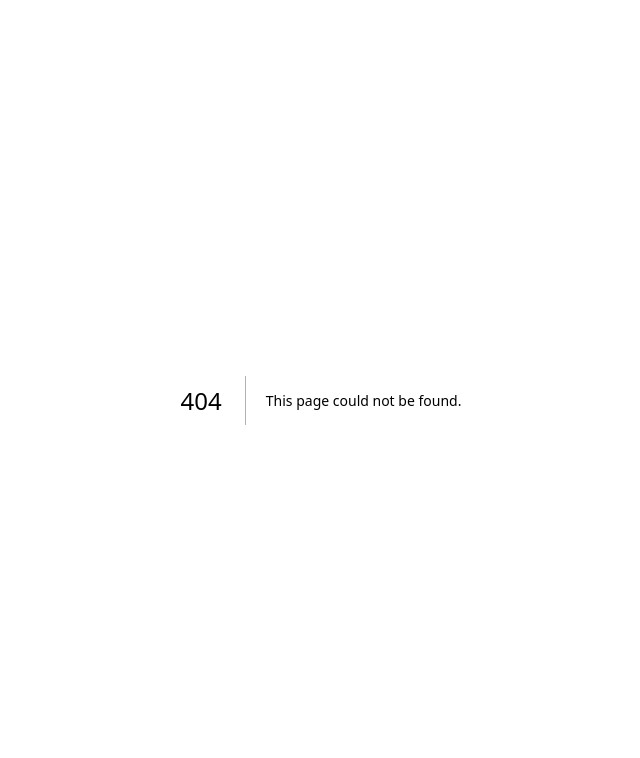
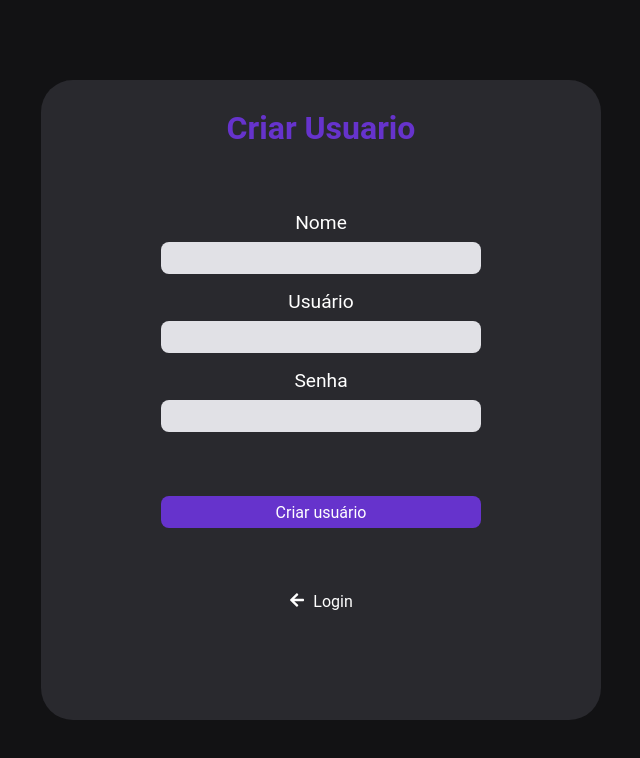
Before and after one commit to matthcarter777/todo-lis-app, a Next.js app: page /register-user in a window 1280 px wide. Before the commit this address had no page. Shown: the top 758 px of the page, without its empty margins (319-959 px from the left). Built offline with nearby package versions, Linux system fonts and the light colour scheme.

Commit message:
feature: create user viewer

```diff
--- a/package.json
+++ b/package.json
@@ -9,9 +9,12 @@
     "lint": "next lint"
   },
   "dependencies": {
+    "axios": "^1.5.1",
     "next": "13.5.5",
     "react": "^18",
     "react-dom": "^18",
+    "react-hook-form": "^7.47.0",
+    "react-hot-toast": "^2.4.1",
     "react-icons": "^4.11.0",
     "sass": "^1.69.3"
   },
--- a/src/app/login/page.tsx
+++ b/src/app/login/page.tsx
@@ -11,7 +11,7 @@ export default function Login() {
         <input type="password"></input>
         <button>Entrar</button>
 
-        <a href="">Criar Conta</a>
+        <a href="/register-user">Criar Conta</a>
       </div>
     </section>
   )
--- /dev/null
+++ b/src/app/register-user/page.tsx
@@ -0,0 +1,73 @@
+'use client'
+import Router from "next/router";
+import { createContext } from 'react';
+import { useForm, SubmitHandler } from "react-hook-form";
+import toast, { Toaster } from 'react-hot-toast';
+import { FaArrowLeft } from "react-icons/fa";
+
+import styles from './styles.module.scss';
+import { api } from '../services/apiClient';
+
+type UserData = {
+  name: string;
+  username: string;
+  password: string;
+}
+
+export default function RegisterUser() {
+  const Context = createContext({});
+
+  const {
+    register,
+    handleSubmit,
+    watch,
+    formState: {errors}
+  } = useForm<UserData>();
+
+  const onSubmit: SubmitHandler<UserData> = (data) => {
+    try {
+      ( async () => {
+        await api.post('/users', { data });
+      })()
+
+      toast('Usuario criado com sucesso!', {
+        icon: '👏',
+        style: {
+          borderRadius: '10px',
+          background: '#333',
+          color: '#fff',
+        }
+      })
+
+      Router.push('/login');
+
+    } catch (err) {
+      toast.error("Ocorreu um erro ao salvar registro.")
+    }
+  }
+
+  return (
+    <form className={styles.container} onSubmit={handleSubmit(onSubmit)}>
+        <div className={styles.loginContainer}>
+        <h2>Criar Usuario</h2>
+        <span>Nome</span>
+        <input id="name" {...register("name", { required: true})}></input>
+        <span>Usuário</span>
+        <input id="username" {...register("username", { required: true})}></input>
+        <span>Senha</span>
+        <input id="password" type="password" {...register("password", { required: true})}></input>
+        <button type="submit">Criar usuário</button>
+
+        <a href="/login">
+          <FaArrowLeft />
+          Login
+        </a>
+      </div>
+
+      <Toaster
+        position="top-right"
+        reverseOrder={false}
+      />
+    </form>
+  )
+}
--- /dev/null
+++ b/src/app/register-user/styles.module.scss
@@ -0,0 +1,75 @@
+.container {
+  width: 100vw;
+  height: 100vh;
+
+  display: flex;
+  align-items: center;
+  justify-content: center;
+
+  .loginContainer {
+    display: flex;
+
+    flex-direction: column;
+    align-items: center;
+    justify-content: center;
+
+    background: var(--gray-800);
+
+    width: 35rem;
+    height: 40rem;
+
+    border-radius: 2rem;
+
+    h2 {
+      color: #6633CC;
+      margin-top: -5rem;
+      margin-bottom: 3rem;
+      font-size: 2rem;
+    }
+
+    span {
+      margin-bottom: 0.5rem;
+      margin-top: 1rem;
+      font-size: 1.2rem;
+      color: var(--white);
+    }
+
+    input {
+      width: 20rem;
+      height: 2rem;
+      border-radius: 0.5rem;
+      border: none;
+      background: var(--gray-100);
+      cursor: pointer;
+    }
+
+    button {
+      width: 20rem;
+      height: 2rem;
+      border: none;
+      border-radius: 0.5rem;
+      background: var(--gray-100);
+
+      margin-top: 4rem;
+
+      background: #6633CC;
+
+      color: var(--white);
+
+      &:hover {
+        filter: brightness(0.8);
+      }
+    }
+
+    a {
+      display: flex;
+      gap: 0.5rem;
+      margin-top: 4rem;
+    }
+
+    a:hover {
+      color: #6633CC;
+    }
+  }
+
+}
--- /dev/null
+++ b/src/app/services/api.ts
@@ -0,0 +1,11 @@
+import axios, { AxiosError } from 'axios';
+
+
+export function setupAPIClient(ctx = undefined) {
+
+  const api = axios.create({
+    baseURL: 'https://todolist-mateus.onrender.com'
+  });
+
+  return api;
+}
--- /dev/null
+++ b/src/app/services/apiClient.ts
@@ -0,0 +1,3 @@
+import { setupAPIClient } from './api';
+
+export const api = setupAPIClient();
```
Also changed, not shown: 1 other file (tests, documents, lock files or other folders).
